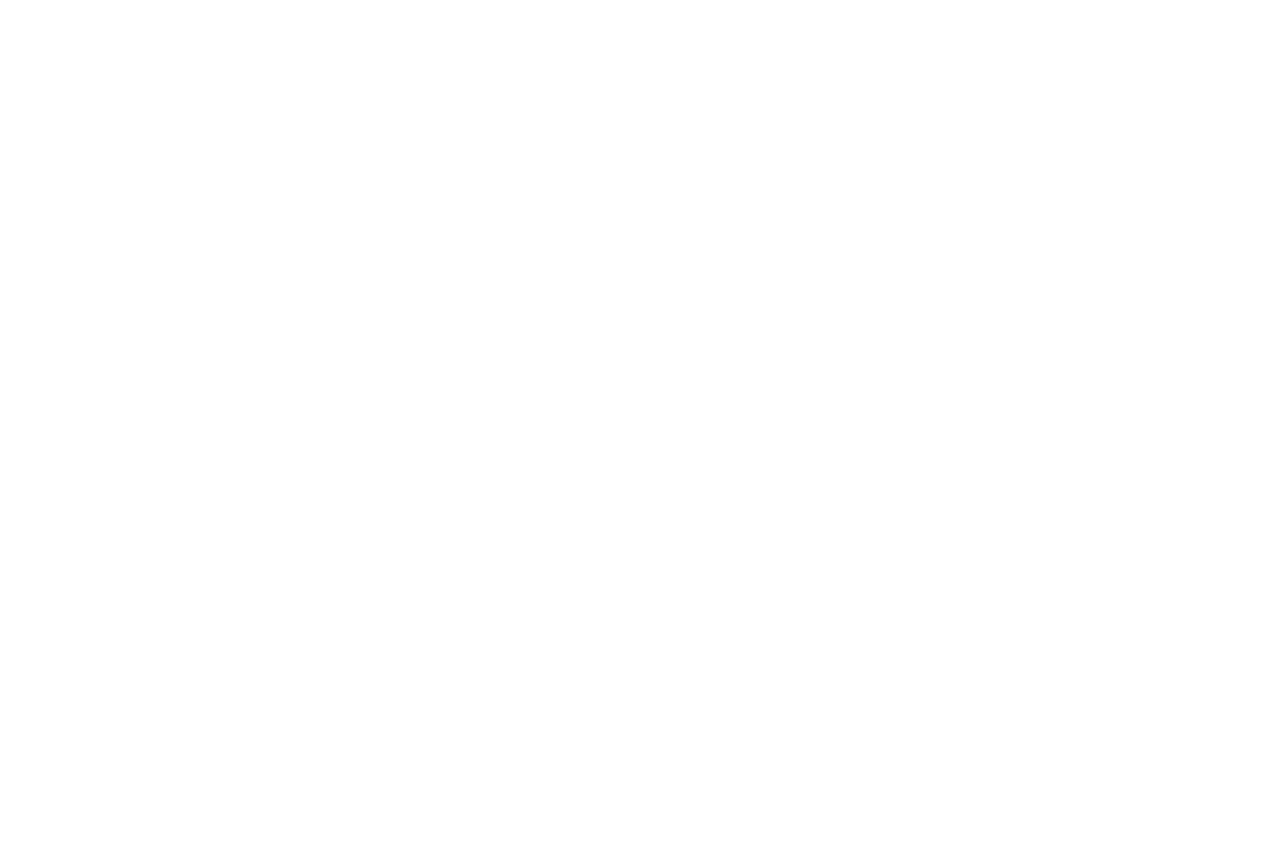
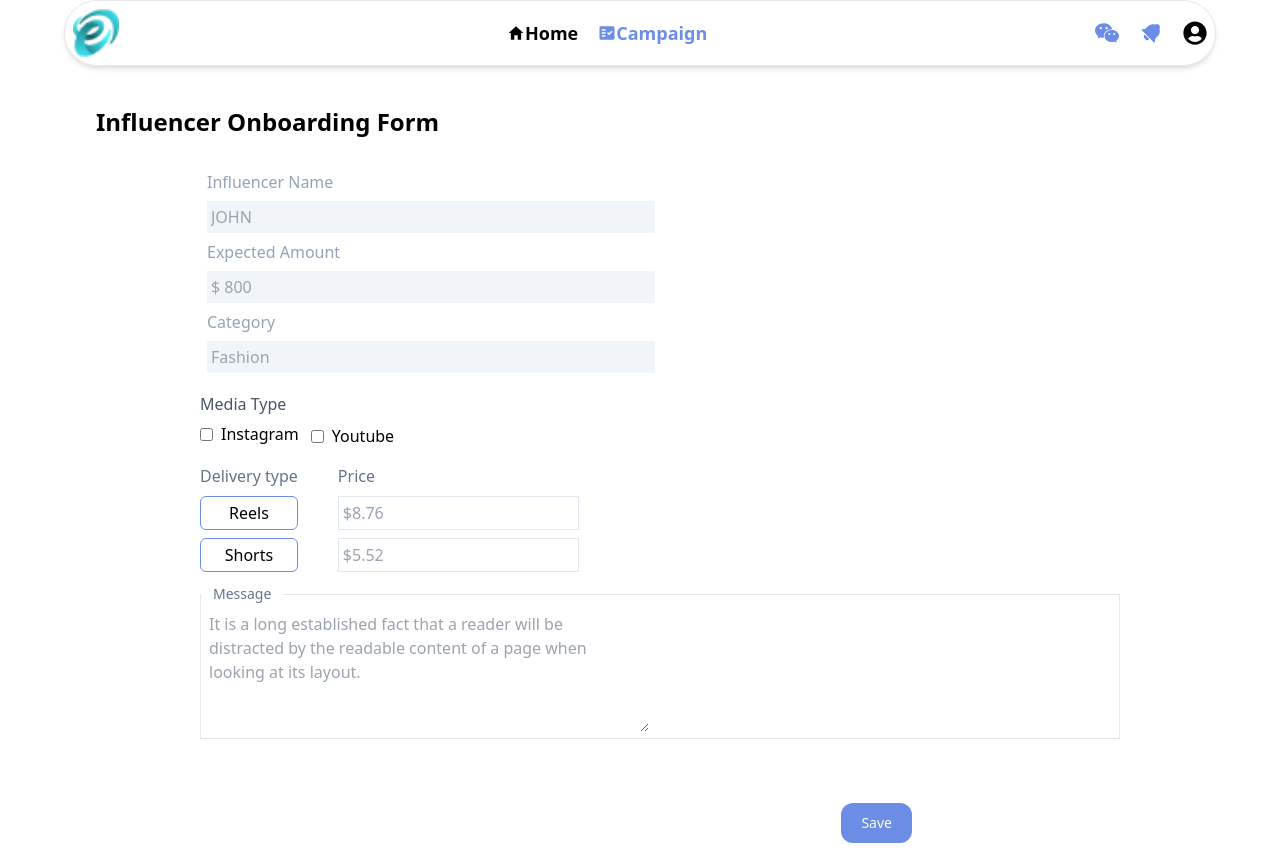
Before and after one commit to priyaK9157/agency, a React (Create React App) app: page /onboard in a window 1280 px wide. Before the commit this address had no page. Before the commit the page ends 800 px from the top, so only its background shows below. Built offline with nearby package versions, Linux system fonts and the light colour scheme.

Commit message:
onboard.jsx

```diff
--- a/src/App.js
+++ b/src/App.js
@@ -8,6 +8,7 @@ import CampaignList from './component/Campaign/CampaignList';
 import InfluencerDetail from './component/Influencer/InfluencerDetail';
 import CreatePlan from './component/Influencer/CreatePlan';
 import CampaignDetail from './component/Campaign/CampaignDetail';
+import InfluencerOnboard from './component/Influencer/InfluencerOnboard';
 
 const App = () => {
   return (
@@ -21,6 +22,7 @@ const App = () => {
         <Route path='/influencerDetail' element={<InfluencerDetail/>}/>
         <Route path='/createplan' element={<CreatePlan/>}/>
         <Route path='/campaignDetail' element={<CampaignDetail/>}/>
+        <Route path='/onboard' element={<InfluencerOnboard/>}/>
       </Routes>
 
   );
--- a/src/component/Campaign/CampaignDetail.jsx
+++ b/src/component/Campaign/CampaignDetail.jsx
@@ -4,6 +4,7 @@ import { useSelector } from 'react-redux'
 const CampaignDetail = () => {
 
     const{names,para,img}=useSelector((state)=>state.campaign)
+    console.log("data",names,para,img);
   return (
     <div>CampaignDetail</div>
   )
--- a/src/component/Campaign/CampaignList.js
+++ b/src/component/Campaign/CampaignList.js
@@ -11,6 +11,7 @@ import { FaInstagram } from "react-icons/fa6";
 import { FaYoutube } from "react-icons/fa6";
 import { useDispatch } from 'react-redux';
 import { setImage, setName, setpara } from '../../redux/slices/Campaign';
+import { useNavigate } from 'react-router-dom';
 
 const data = [
     {
@@ -48,7 +49,7 @@ const data = [
 const CampaignList = () => {
 
     const dispatch=useDispatch();
-
+    const navigate=useNavigate();
   return (
     <div>
         <div className=''>
@@ -159,6 +160,7 @@ const CampaignList = () => {
                                      dispatch(setName(data.name))
                                      dispatch(setpara(data.description))
                                      dispatch(setImage(data.img))
+                                     navigate('/campaignDetail')
                                 }}>
                                     <div className='p-2 flex items-center'><img src={data.img} alt="Frame50" className='w-[250px]'/></div>
                                     <div className='flex gap-2 flex-col p-2'>
--- a/src/component/Influencer/CreatePlan.js
+++ b/src/component/Influencer/CreatePlan.js
@@ -41,22 +41,32 @@ const CreatePlan = () => {
     })
   };
   const{name,description,language,platforms,category}=set;
-   console.log("data",name,description,language,platforms,category)
-   const token=localStorage.getItem('Token')
+  console.log("data",name,description,language,platforms,category);
+  const token=localStorage.getItem('Token')
+
    async function handlesubmit(){
      try{
          const response=await axios.post("https://agencyapi.getmentore.com/groups/create",{
-             name,
-             description,
-             category,
-             language,
-             platforms
+             "name":name,
+             "description":description,
+             "category":category,
+
+            "language": [
+                language
+              ],
+              "platforms": [
+                platforms
+              ]
          },{
             headers: {
-                Authorization: `Bearer ${token}`,
+                Authorization: `Bearer eyJhbGciOiJIUzI1NiIsInR5cCI6IkpXVCJ9.eyJpZCI6IjY1ODkyYjU5NDYwYjkyODZkMTc3N2M1OCIsInJvbGUiOiJBZG1pbiIsImlhdCI6MTcwMzQ4ODM2OH0.xu5k8Jc9TKkrRrr4vcQbtdZK1HwI2MGVmT783zZPELM`,
      }})
+
+
+        console.log("res",response);
+
      } catch(error){
-
+           console.log("error",error.message)
      }
    }
   return (
@@ -108,8 +118,8 @@ const CreatePlan = () => {
 
                     <p className=' text-slate-600'>Plan Category</p>
                         <div className=' mt-2'>
-                            <input type="checkbox" id="" name="Autos"  checked={selectedCheckbox === 'Autos'}
-                                onChange={() => handleCheckboxChange('Autos')} />
+                            <input type="checkbox" id="" name="Autos"  checked={selectedCheckbox === 'Autos & Vehicles'}
+                                onChange={() => handleCheckboxChange('Autos & Vehicles')} />
                             <label for="Autos">Autos & Vehicles</label>
                         </div>
 
--- a/src/component/Influencer/InfluencerDetail.js
+++ b/src/component/Influencer/InfluencerDetail.js
@@ -46,6 +46,7 @@ const InfluencerDetail = () => {
 
     useEffect(()=>{
        getShortlishtedInf();
+       GetReachedOut();
     })
   return (
     <div >
--- /dev/null
+++ b/src/component/Influencer/InfluencerOnboard.jsx
@@ -0,0 +1,80 @@
+import React from 'react'
+import Navbar from '../common/Navbar'
+
+const InfluencerOnboard = () => {
+  return (
+    <div>
+        <Navbar/>
+        <h1 className=' text-2xl  font-semibold mt-10 ml-24'>Influencer Onboarding Form</h1>
+        {/*form*/}
+        <div className=' mt-8  w-9/12 mx-auto  flex flex-col justify-center'>
+            <fieldset className=" ml-10 p-[7px] border-slate-500">
+                 <legend  className="text-md text-slate-400">Influencer Name</legend>
+                 <input placeholder='JOHN'  className='border-none bg-slate-100 p-1 w-[28rem] outline-none'/>
+            </fieldset>
+
+            <fieldset  className=" ml-10 p-[7px] border-slate-500">
+                 <legend  className="text-md text-slate-400">Expected Amount</legend>
+                 <input placeholder='$ 800'  className='border-none bg-slate-100 p-1 w-[28rem] outline-none'/>
+            </fieldset>
+
+            <fieldset  className=" ml-10 p-[7px] border-slate-500">
+                 <legend className="text-md text-slate-400">Category</legend>
+                 <input placeholder='Fashion' className='border-none bg-slate-100 p-1 w-[28rem] outline-none'/>
+            </fieldset>
+            {/*media type*/}
+            <div  className=' ml-10 mt-3' >
+                <p className=' text-slate-600'>Media Type</p>
+                 <div className=' flex gap-3 items-center'>
+                    <div className=' mt-1 flex gap-2 items-center'>
+                            <input name='insta' type='checkbox'/>
+                            <label form='insta'>Instagram</label>
+                        </div>
+
+                    <div className=' mt-2 flex gap-2 items-center'>
+                    <input name='You' type='checkbox'/>
+                        <label form='You'>Youtube</label>
+                    </div>
+                 </div>
+            </div>
+
+            {/*deilevery type*/}
+            <div className=' ml-10 mt-4 flex gap-10'>
+                  {/*left side*/}
+                   <div>
+                    <h1 className=' text-slate-500'>Delivery type</h1>
+                     <div className=' flex flex-col'>
+                        <button className=' mt-2 border border-[#6B8DE6] p-1 rounded-md px-2'>Reels</button>
+                        <button className=' mt-2 border border-[#6B8DE6] p-1 rounded-md '>Shorts </button>
+                     </div>
+                   </div>
+
+                   {/*right side*/}
+                   <div>
+                       <h1 className=' text-slate-500'>Price</h1>
+                       <input placeholder='$8.76'   className=' mt-2 border border-slate-200 p-1 outline-none'/> <br></br>
+                       <input placeholder='$5.52' className=' mt-2 border border-slate-200 p-1 outline-none'/>
+                   </div>
+            </div>
+
+            {/*message*/}
+            {/*description*/}
+            <fieldset className="border mt-3 ml-10 ">
+                                        <legend className="text-sm  text-slate-500 px-3">Message</legend>
+                                        <textarea
+                                        placeholder="It is a long established fact that a reader will be distracted by the readable content of a page when looking at its layout. " className=' p-2 px-2 border-none border border-slate-300 w-[28rem] h-32 outline-none'
+                                        />
+                    </fieldset>
+
+            {/*button*/}
+            <div className=' mt-[4rem] w-7/12 mx-auto flex justify-end '>
+                    <button   type="button" className="  rounded-xl ml-12 text-white bg-[#6B8DE6]  focus:ring-4 focus:ring-blue-300 font-medium  text-sm px-5 py-2.5 me-2 mb-2 dark:bg-blue-600 dark:hover:bg-blue-700 focus:outline-none dark:focus:ring-blue-800">
+                        Save
+            </button>
+        </div>
+        </div>
+    </div>
+  )
+}
+
+export default InfluencerOnboard
```
